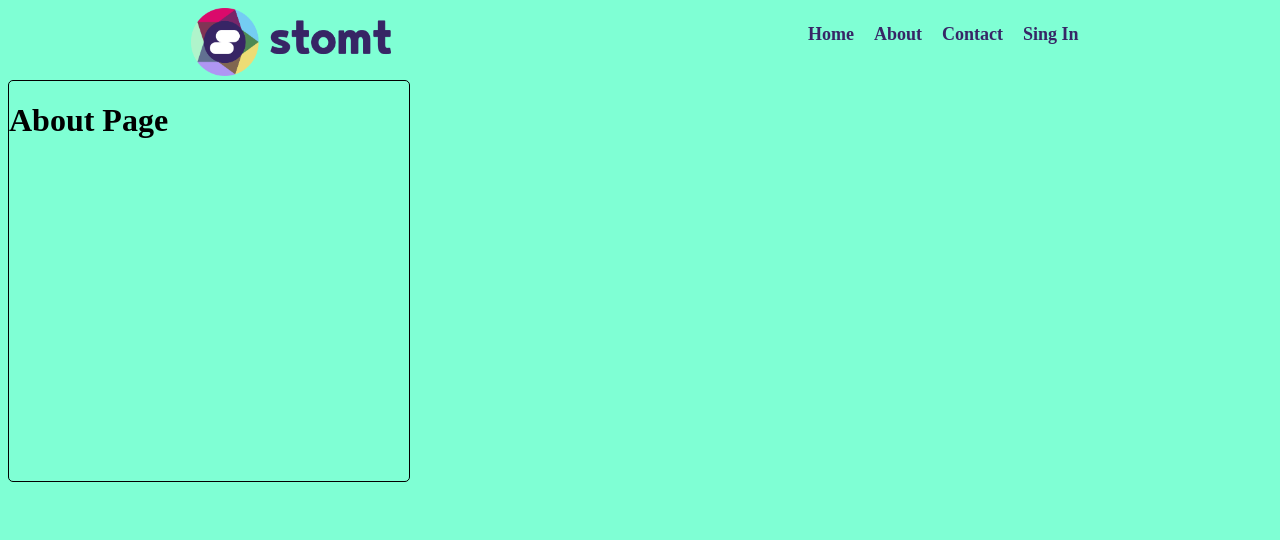
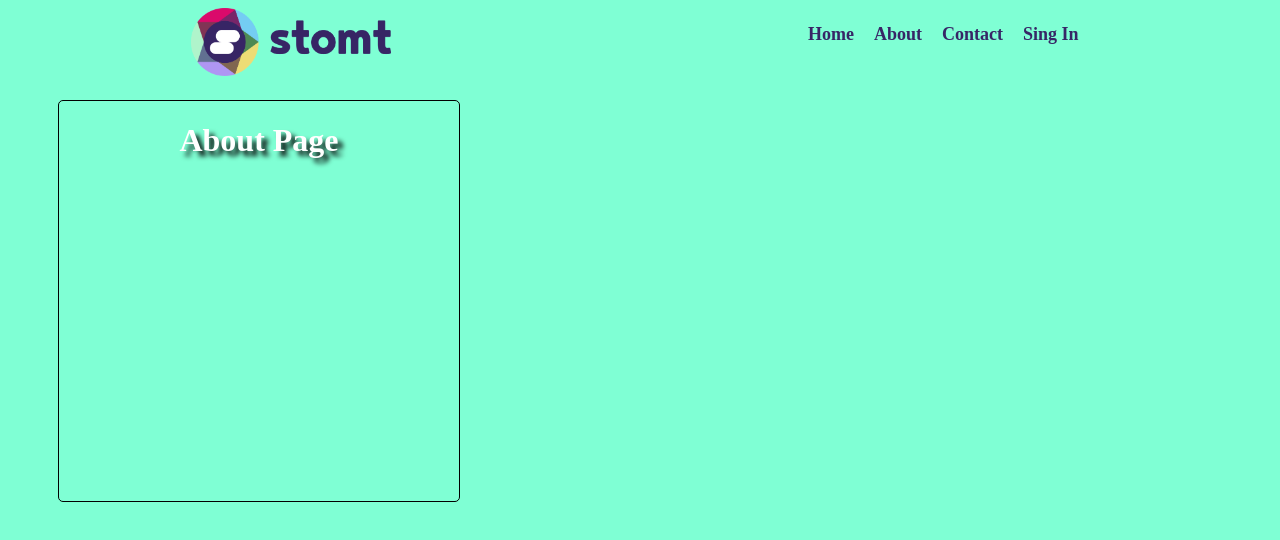
Before and after one commit to Tsioryfaniry/repeat, a plain HTML site: page page-about.html in a window 1280 px wide. Drawn offline with Linux system fonts and the light colour scheme.

Commit message:
change titile

```diff
--- a/page-about.css
+++ b/page-about.css
@@ -1,5 +1,9 @@
 body{
   background-color: aquamarine;
+}
+
+.container{
+  max-width: 1300px;
 }
 
 header{
@@ -31,6 +35,14 @@ header{
 .main{
   width: 400px;
   height: 400px;
+  margin-top: 20px;
+  margin-left: 50px;
   border: solid black 1px;
   border-radius: 5px;
 }
+
+.title{
+  text-align: center;
+  color: #fff;
+  text-shadow: 5px 5px 5px #000;
+}
--- a/page-about.html
+++ b/page-about.html
@@ -21,7 +21,7 @@
       </nav>
     </header>
     <div class="main">
-      <h1>About Page</h1>
+      <h1 class="title">About Page</h1>
     </div>
   </div>
 </body>
```
